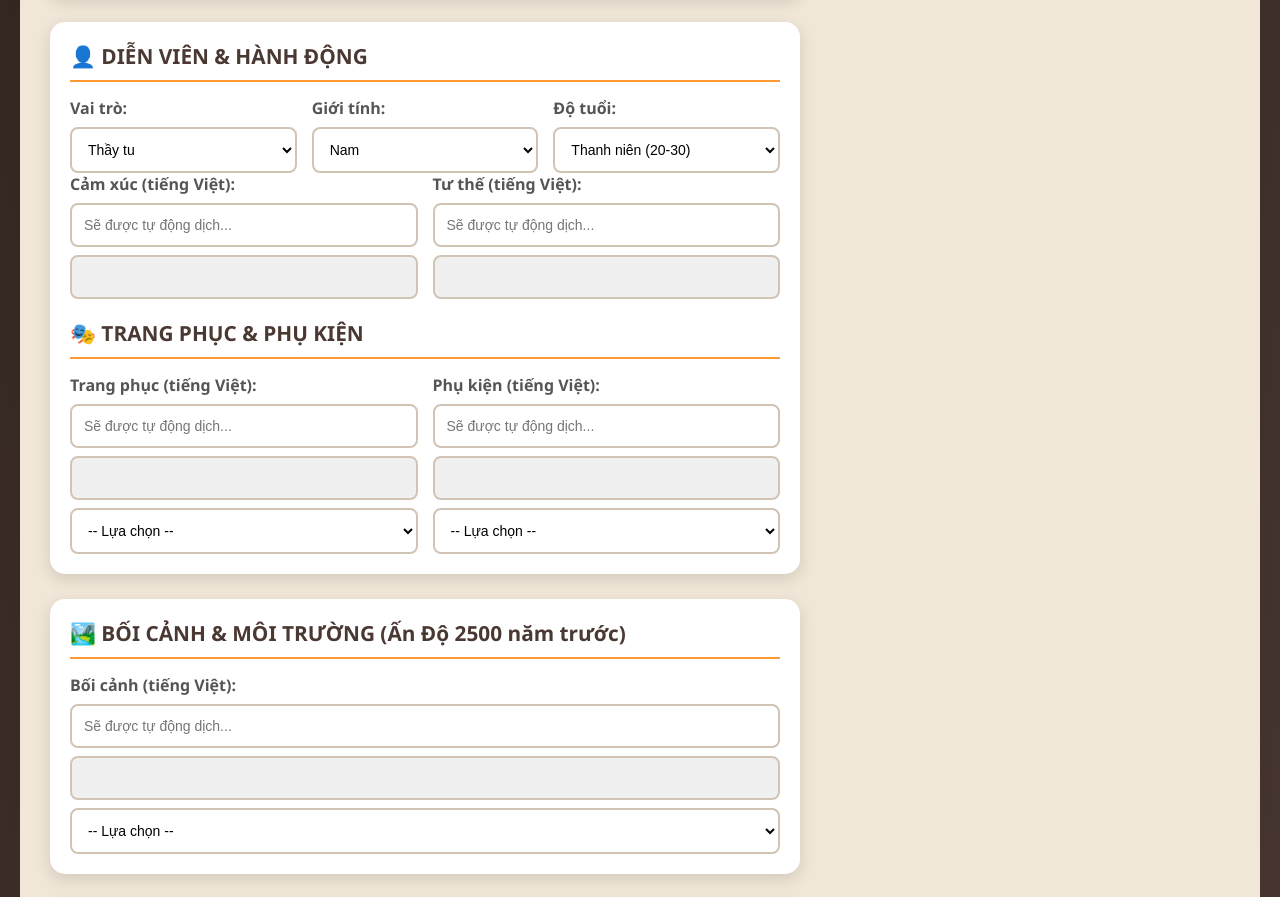
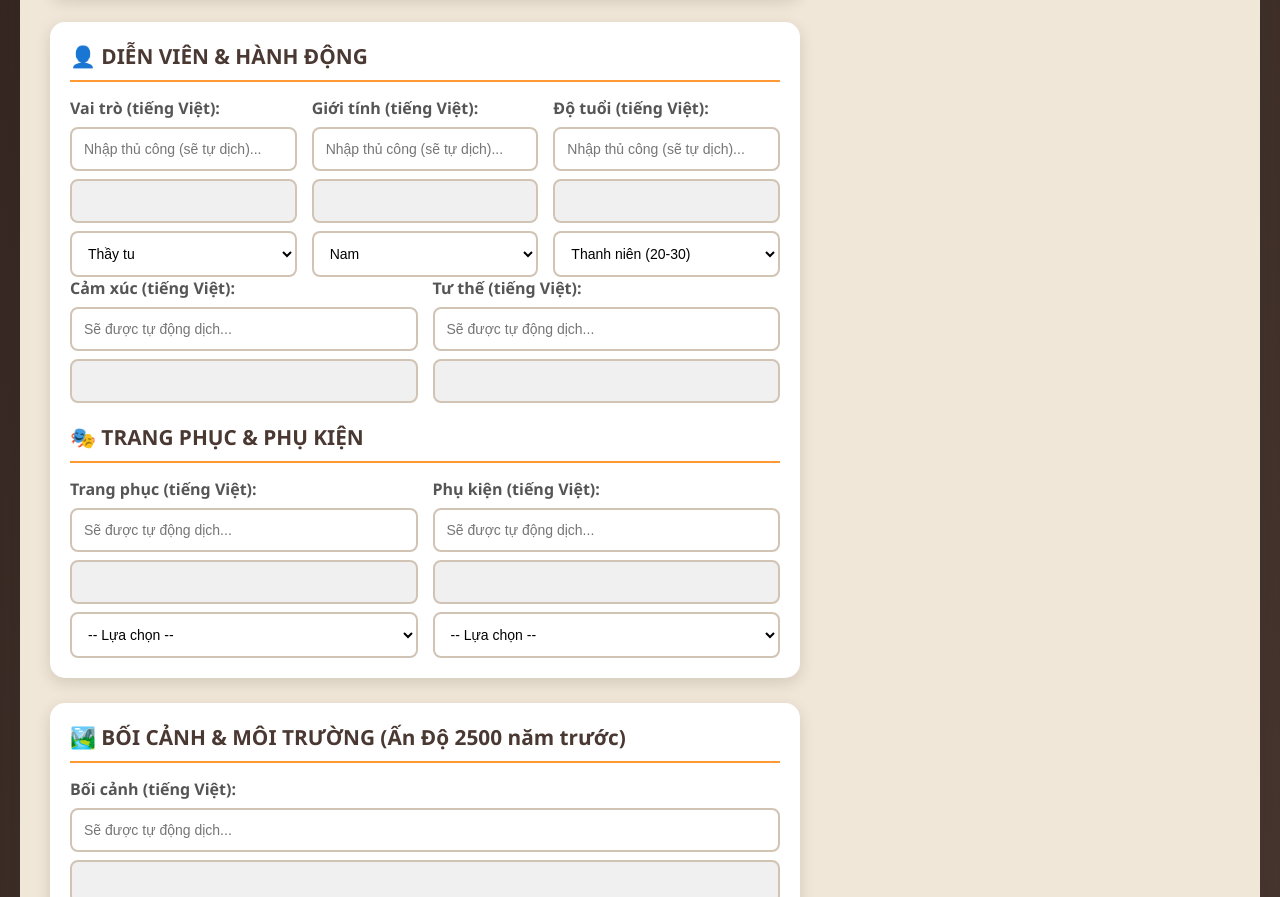
Before and after one commit to truongvinh-github/india-prompt-helper, a plain HTML site: page index.html in a window 1280 px wide. Shown: the part 1290-2187 px from the top of the page. Drawn offline with Linux system fonts and the light colour scheme.

Commit message:
Update index.html

```diff
--- a/index.html
+++ b/index.html
@@ -110,9 +110,24 @@
                 <div class="category">
                     <h3>👤 DIỄN VIÊN & HÀNH ĐỘNG</h3>
                     <div class="grid-3">
-                         <div class="form-group"><label>Vai trò:</label><select id="role"></select></div>
-                        <div class="form-group"><label>Giới tính:</label><select id="gender"></select></div>
-                        <div class="form-group"><label>Độ tuổi:</label><select id="age"></select></div>
+                        <div class="form-group">
+                            <label>Vai trò (tiếng Việt):</label>
+                             <input type="text" id="roleCustom" placeholder="Nhập thủ công (sẽ tự dịch)..." class="custom-input">
+                            <input type="text" id="roleCustomEnglish" readonly class="translation-result">
+                            <select id="role" style="margin-top: 8px;"></select>
+                        </div>
+                        <div class="form-group">
+                            <label>Giới tính (tiếng Việt):</label>
+                            <input type="text" id="genderCustom" placeholder="Nhập thủ công (sẽ tự dịch)..." class="custom-input">
+                            <input type="text" id="genderCustomEnglish" readonly class="translation-result">
+                            <select id="gender" style="margin-top: 8px;"></select>
+                        </div>
+                        <div class="form-group">
+                             <label>Độ tuổi (tiếng Việt):</label>
+                             <input type="text" id="ageCustom" placeholder="Nhập thủ công (sẽ tự dịch)..." class="custom-input">
+                            <input type="text" id="ageCustomEnglish" readonly class="translation-result">
+                            <select id="age" style="margin-top: 8px;"></select>
+                        </div>
                     </div>
                     <div class="grid-2">
                         <div class="form-group">
```
